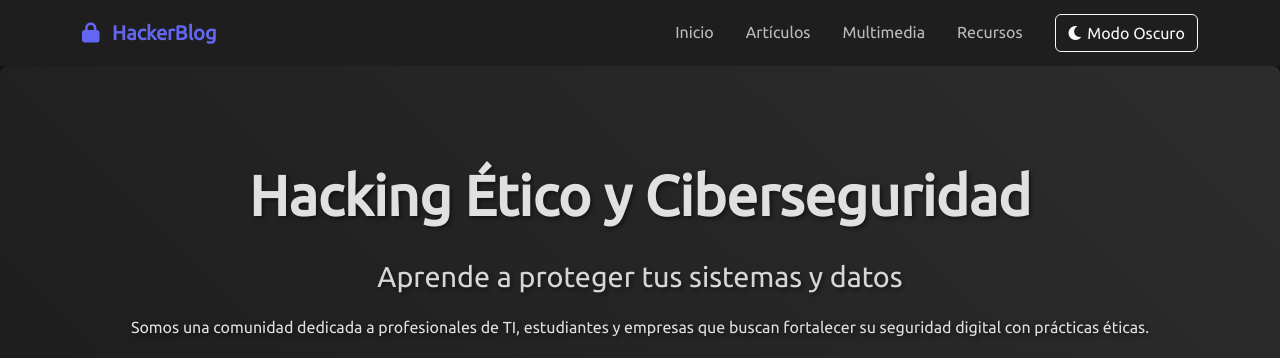
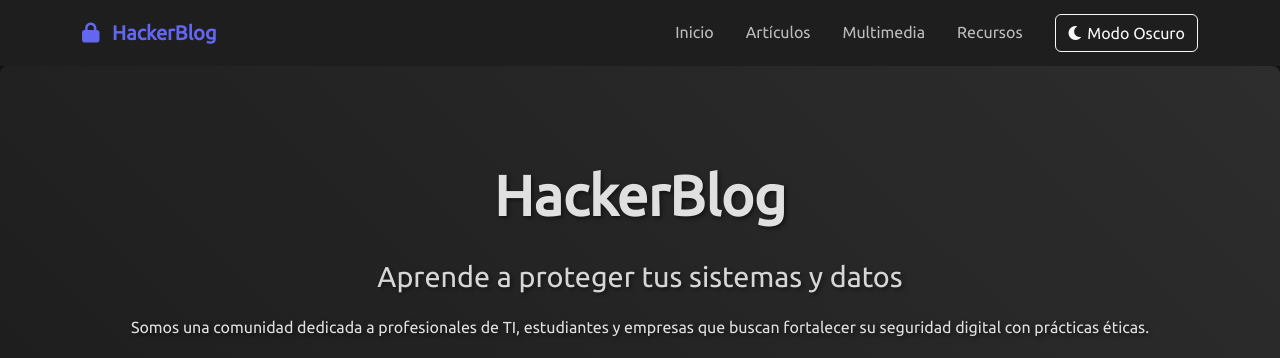
Before and after one commit to Dalf05/Example-Web-for-uni-, a plain HTML site: page index.html in a window 1280 px wide. Shown: the top 358 px of the page. Drawn offline with nearby package versions, Linux system fonts and the light colour scheme.

Commit message:
Update index.html

```diff
--- a/index.html
+++ b/index.html
@@ -53,7 +53,7 @@
   <!-- Encabezado Principal -->
   <header class="jumbotron">
     <div class="container text-center">
-      <h1>Hacking Ético y Ciberseguridad</h1>
+      <h1>HackerBlog</h1>
       <p class="lead">Aprende a proteger tus sistemas y datos</p>
       <p class="mt-3">Somos una comunidad dedicada a profesionales de TI, estudiantes y empresas que buscan fortalecer su seguridad digital con prácticas éticas.</p>
       <img src="https://images.unsplash.com/photo-1562813733-b31f71025d54?ixlib=rb-1.2.1&auto=format&fit=crop&w=1350&q=80"
```
